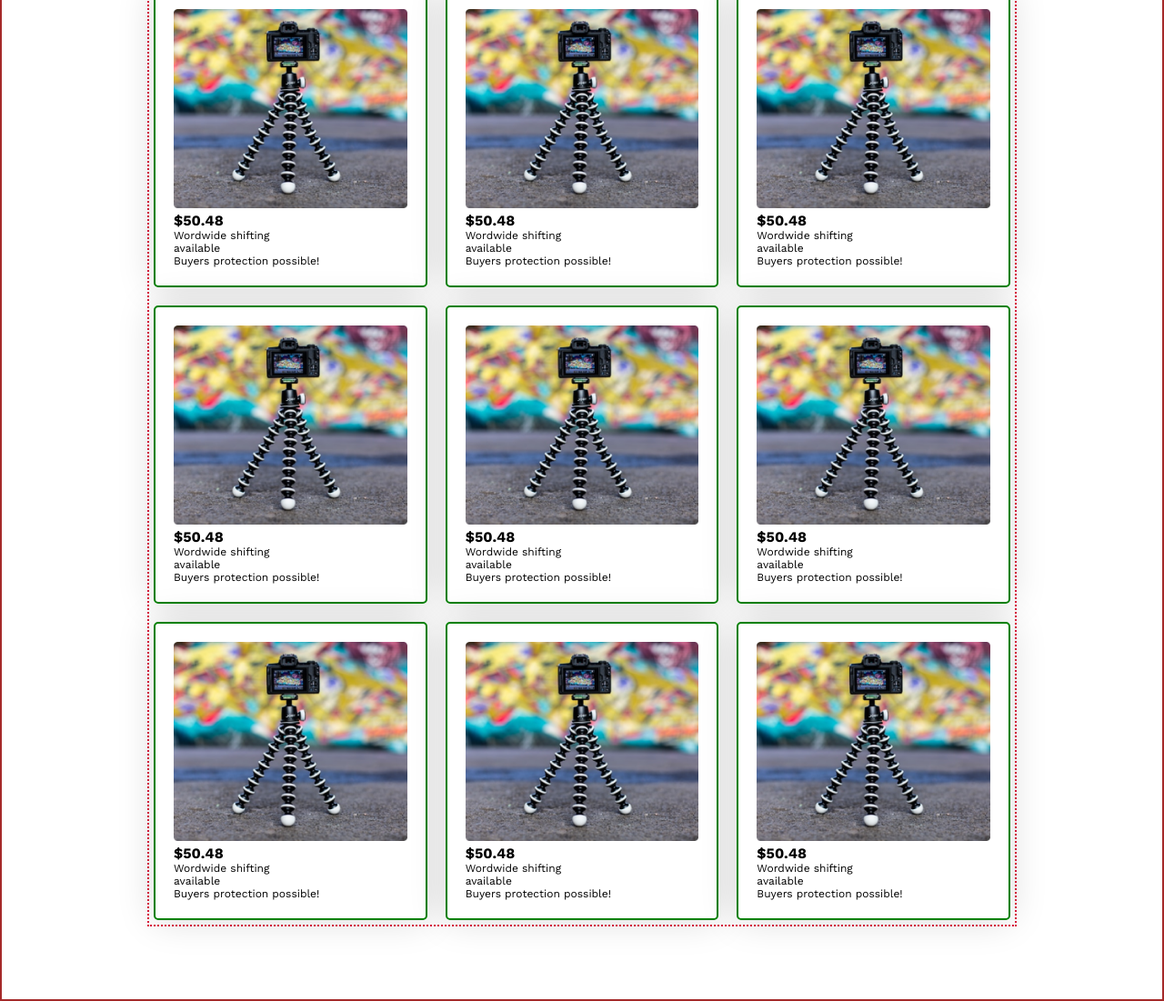
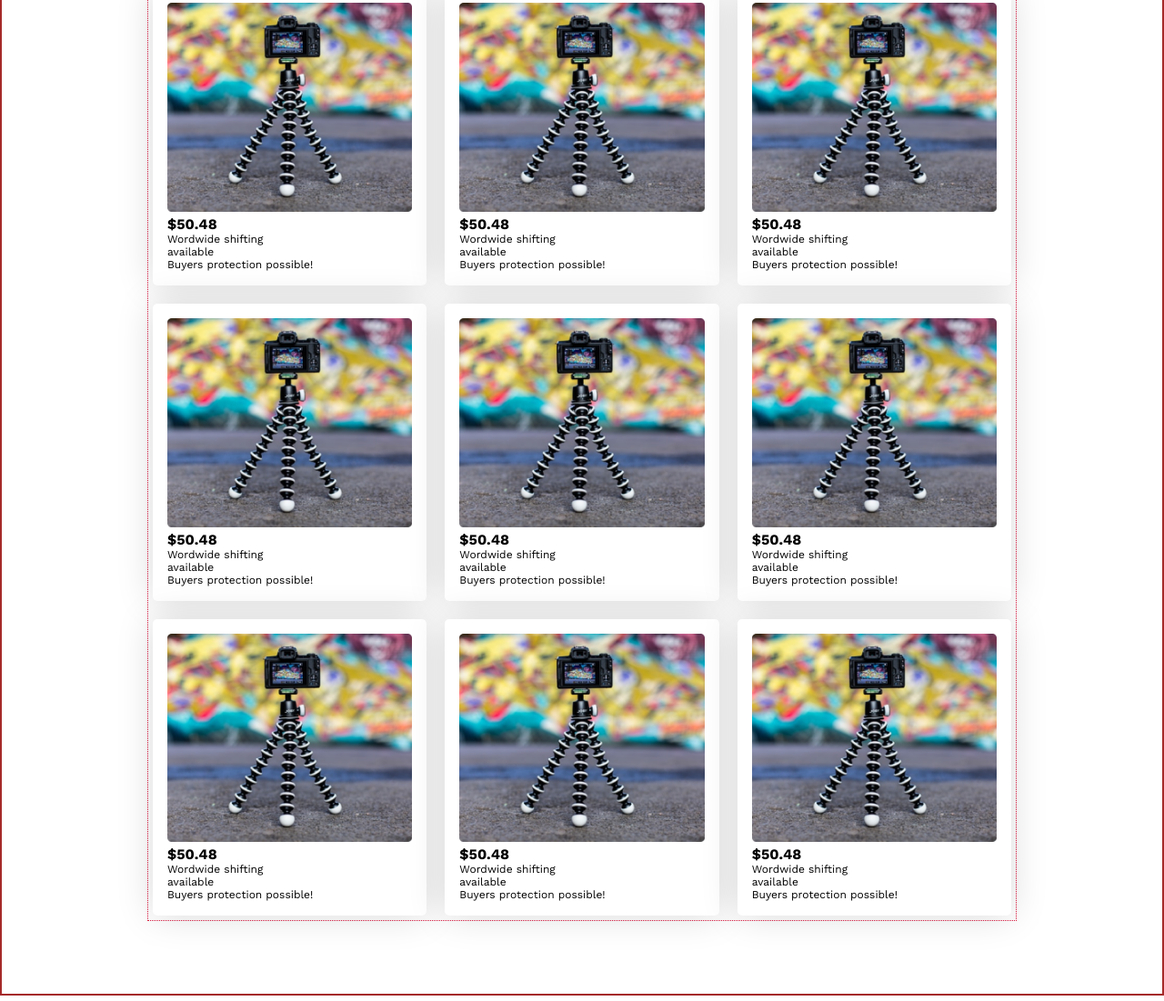
Before and after one commit to moudud-hoq/influencer-gear-main, a plain HTML site: page index.html in a window 1280 px wide. Shown: the part 849-1950 px from the top of the page at 91% size. Drawn offline with nearby package versions, Linux system fonts and the light colour scheme.

```diff
--- a/index.html
+++ b/index.html
@@ -69,7 +69,7 @@
                 <div class="product-details">
                     <img src="images/tripod.png">
                     <h4>$50.48</h4>
-                    <p>Wordwide shifting <br>
+                    <p class="product-description">Wordwide shifting <br>
                         available <br>
                         Buyers protection possible!
                     </p>
@@ -78,7 +78,7 @@
                 <div class="product-details">
                     <img src="images/tripod.png">
                     <h4>$50.48</h4>
-                    <p >Wordwide shifting <br>
+                    <p class="product-description">Wordwide shifting <br>
                         available <br>
                         Buyers protection possible!
                     </p>
@@ -86,7 +86,7 @@
                 <div class="product-details">
                     <img src="images/tripod.png">
                     <h4>$50.48</h4>
-                    <p>Wordwide shifting <br>
+                    <p class="product-description">Wordwide shifting <br>
                         available <br>
                         Buyers protection possible!
                     </p>
@@ -94,7 +94,7 @@
                 <div class="product-details">
                     <img src="images/tripod.png">
                     <h4>$50.48</h4>
-                    <p>Wordwide shifting <br>
+                    <p class="product-description">Wordwide shifting <br>
                         available <br>
                         Buyers protection possible!
                     </p>
@@ -102,7 +102,7 @@
                 <div class="product-details">
                     <img src="images/tripod.png">
                     <h4>$50.48</h4>
-                    <p>Wordwide shifting <br>
+                    <p class="product-description">Wordwide shifting <br>
                         available <br>
                         Buyers protection possible!
                     </p>
@@ -110,7 +110,7 @@
                 <div class="product-details">
                     <img src="images/tripod.png">
                     <h4>$50.48</h4>
-                    <p>Wordwide shifting <br>
+                    <p class="product-description">Wordwide shifting <br>
                         available <br>
                         Buyers protection possible!
                     </p>
@@ -118,7 +118,7 @@
                 <div class="product-details">
                     <img src="images/tripod.png">
                     <h4>$50.48</h4>
-                    <p>Wordwide shifting <br>
+                    <p class="product-description">Wordwide shifting <br>
                         available <br>
                         Buyers protection possible!
                     </p>
@@ -126,7 +126,7 @@
                 <div class="product-details">
                     <img src="images/tripod.png">
                     <h4>$50.48</h4>
-                    <p>Wordwide shifting <br>
+                    <p class="product-description">Wordwide shifting <br>
                         available <br>
                         Buyers protection possible!
                     </p>
@@ -134,7 +134,7 @@
                 <div class="product-details">
                     <img src="images/tripod.png">
                     <h4>$50.48</h4>
-                    <p>Wordwide shifting <br>
+                    <p class="product-description">Wordwide shifting <br>
                         available <br>
                         Buyers protection possible!
                     </p>
--- a/styles/main.css
+++ b/styles/main.css
@@ -137,7 +137,7 @@ h2 {
 
 .products {
     padding: 5px;
-    border: 2px dotted crimson;
+    border: 1px dotted crimson;
     display: grid;
     gap: 20px;
     grid-template-columns: repeat(3, 1fr);
@@ -147,10 +147,9 @@ h2 {
 }
 
 .product-details {
-    border: 2px solid green;
     /* width: 100%;
     margin: 0 auto; */
-    padding: 20px;
+    padding: 16px;
     border-radius: 5px;
     border-radius: 5px;
     background: #FFF;
```
